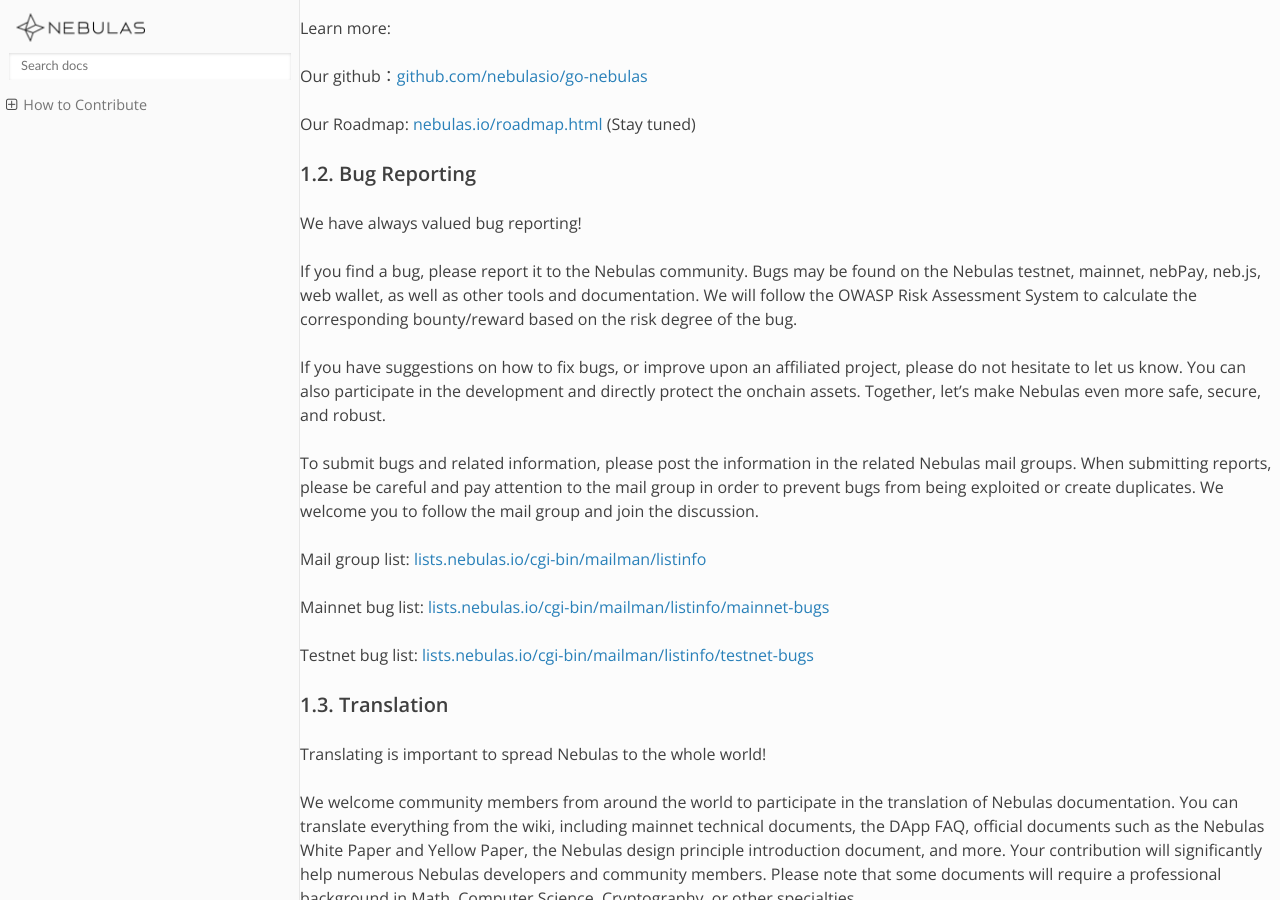
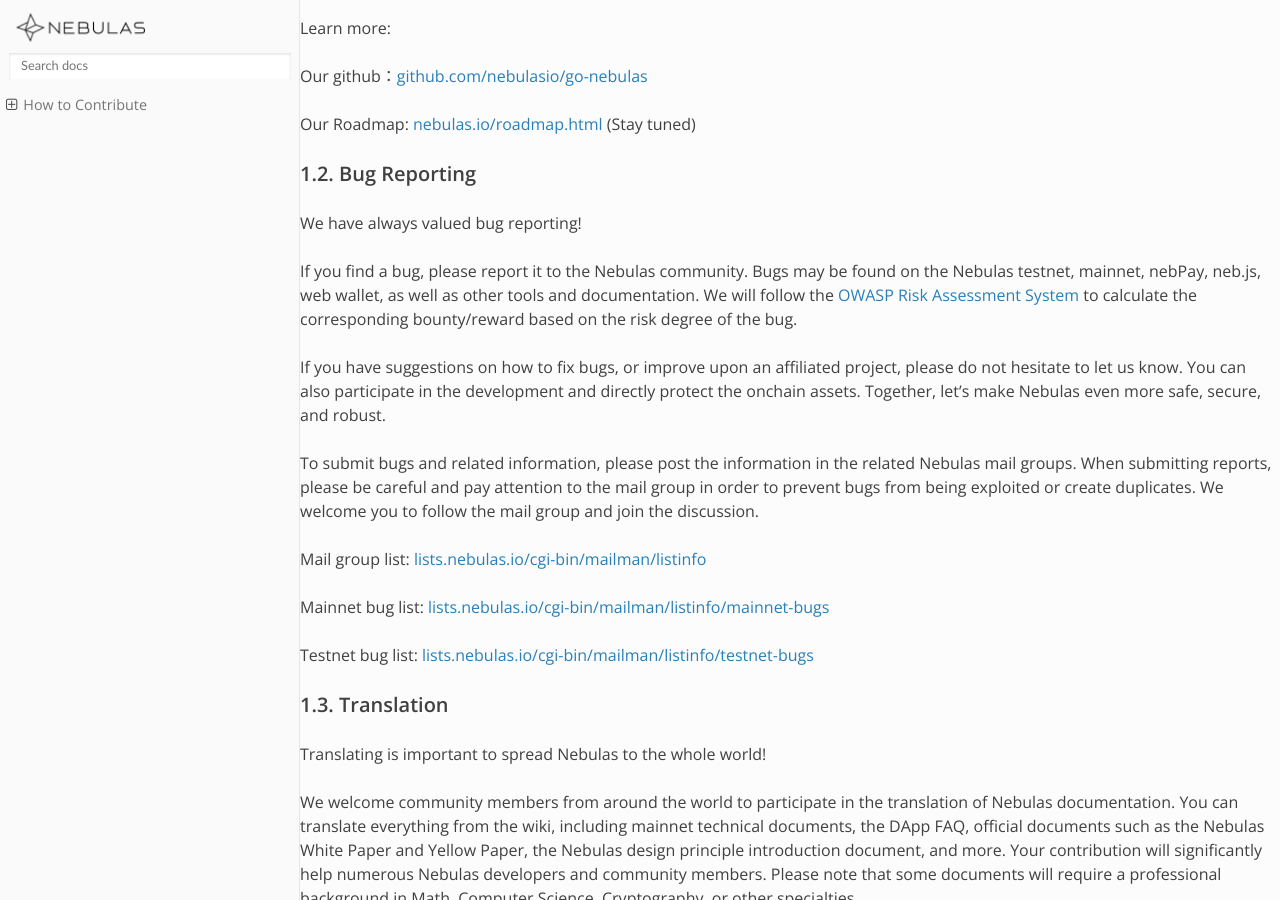
Before and after one commit to nebulasio/nebdocs, a Sphinx documentation site: the page built from docs/how-to-contribute.md, in a window 1280 px wide and 900 px high, scrolled down 671 px. Built offline with Sphinx 7.4.7 and the Read the Docs theme 2.0.0, drawn with Linux system fonts in a browser that asks for light colours; pages that are not in the unit, such as notebooks, are missing from menus; part of the change alters nothing that is shown.

```diff
--- a/docs/how-to-contribute.md
+++ b/docs/how-to-contribute.md
@@ -24,7 +24,7 @@ Our Roadmap: [nebulas.io/roadmap.html](https://nebulas.io/roadmap.html) (Stay tu
 ### 1.2. Bug Reporting
 We have always valued bug reporting!
 
-If you find a bug, please report it to the Nebulas community. Bugs may be found on the Nebulas testnet, mainnet, nebPay, neb.js, web wallet, as well as other tools and documentation. We will follow the OWASP Risk Assessment System to calculate the corresponding bounty/reward based on the risk degree of the bug.
+If you find a bug, please report it to the Nebulas community. Bugs may be found on the Nebulas testnet, mainnet, nebPay, neb.js, web wallet, as well as other tools and documentation. We will follow the [OWASP Risk Assessment System](https://www.owasp.org/index.php/OWASP_Risk_Rating_Methodology) to calculate the corresponding bounty/reward based on the risk degree of the bug.
 
 <!--Every time we launch a new function, we will first deploy it on our testnet. Currently, we have launched our first new function on the Nebulas testnet and everyone is welcome to try it, report any bugs discovered and receive the corresponding reward. The first of many new functions in public beta on the testnet is the inter-contract function.-->
 If you have suggestions on how to fix bugs, or improve upon an affiliated project, please do not hesitate to let us know. You can also participate in the development and directly protect the onchain assets. Together, let’s make Nebulas even more safe, secure, and robust.
```
